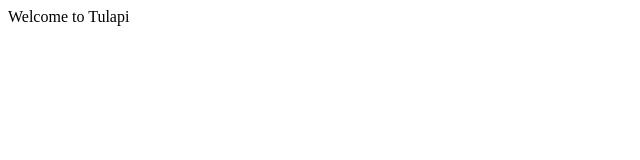
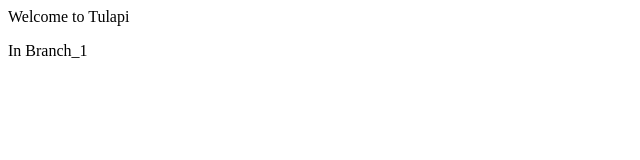
Before and after one commit to shreya-72/Github_demo, a plain HTML site: page index.html in a window 1280 px wide. Shown: the full height of the page, 0-640 px from the left. Drawn offline with Linux system fonts and the light colour scheme.

Commit message:
updated branch_1

```diff
--- a/index.html
+++ b/index.html
@@ -1 +1,2 @@
 <p>Welcome to Tulapi</p>
+<p>In Branch_1</p>
```
